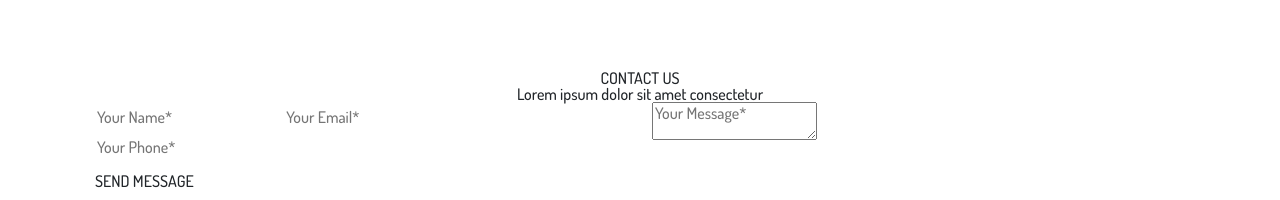
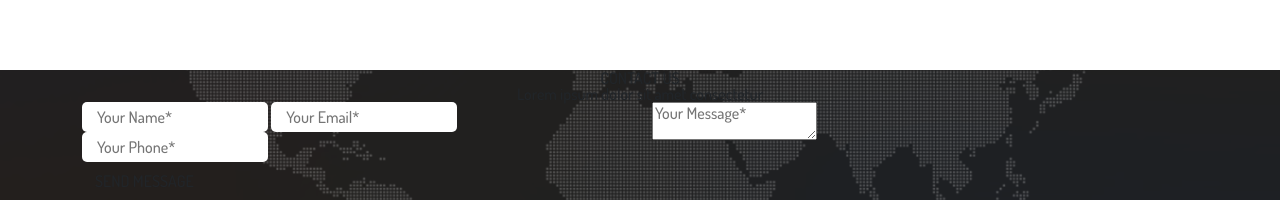
Before and after one commit to sevinc995/startbootstrap, a plain HTML site: page index.html in a window 1280 px wide. Shown: the part 5334-5534 px from the top of the page. Drawn offline with nearby package versions, Linux system fonts and the light colour scheme.

Commit message:
background

```diff
--- a/_contact.sass
+++ b/_contact.sass
@@ -1,4 +1,4 @@
 #contact
-    background-image: url("assets/contact-backgd.png")
+    background-image: url("assets/map-backg.png")
     background-size: cover
     background-position: center
```
Also changed, not shown: assets/map-backg.png (added), style.css, 1 other file.
